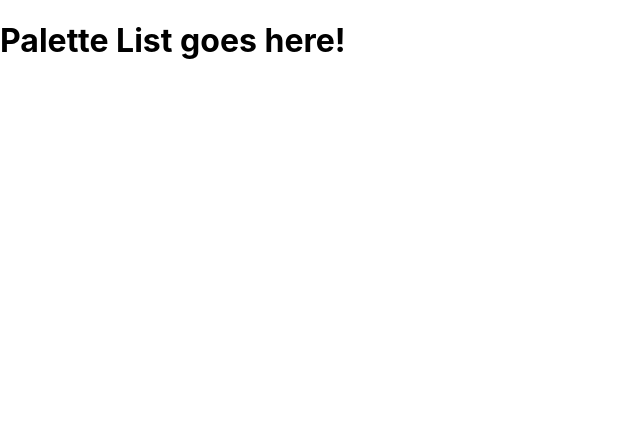
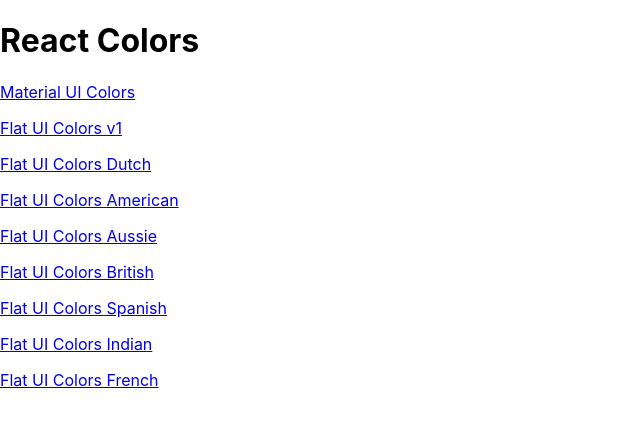
Before and after one commit to elizabethrsotomayor/colors-app, a React (Create React App) app: page / in a window 1280 px wide. Shown: the top 424 px of the page, without its empty margins (0-640 px from the left). Built offline with nearby package versions, Linux system fonts and the light colour scheme.

Commit message:
add PaletteList and links

```diff
--- a/src/App.js
+++ b/src/App.js
@@ -1,8 +1,8 @@
 import Palette from './Palette';
 import PaletteWrapper from './PaletteWrapper';
+import PaletteList from './PaletteList';
 import {Route, Routes, useParams} from 'react-router-dom';
 import seedColors from './seedColors';
-import { generatePalette } from './colorHelpers';
 import React, { Component } from 'react';
 
 class App extends Component {
@@ -13,7 +13,7 @@
   render() {
     return (
       <Routes>
-        <Route path="/" element={<h1>Palette List goes here!</h1>}/>
+        <Route path="/" element={<PaletteList palettes={seedColors}/>}/>
         <Route path="/palette/:id" element={<PaletteWrapper/>}/>
         <Route path="*" element={<h1>Not Found!</h1>}/>
       </Routes>
--- a/src/Navbar.js
+++ b/src/Navbar.js
@@ -1,5 +1,6 @@
 import React, { Component } from 'react';
 import Slider, { Range } from 'rc-slider';
+import { Link } from 'react-router-dom';
 import 'rc-slider/assets/index.css';
 import './Navbar.css';
 import Select from '@mui/material/Select';
@@ -36,7 +37,7 @@
     return (
       <header className="Navbar">
         <div className='Navbar-logo'>
-            <a href="#">reactcolorpicker</a>
+            <Link to="/">reactcolorpicker</Link>
         </div>
         <div className='Navbar-slider-container'>
           <span>Level: {level}</span>
--- /dev/null
+++ b/src/PaletteList.js
@@ -0,0 +1,19 @@
+import React, { Component } from 'react';
+import { Link } from 'react-router-dom';
+
+export default class PaletteList extends Component {
+  render() {
+    const {palettes} = this.props;
+    console.log(palettes);
+    return (
+      <div>
+        <h1>React Colors</h1>
+        {palettes.map(palette => (
+            <p>
+                <Link to={`palette/${palette.id}`}>{palette.paletteName}</Link>
+            </p>
+        ))}
+      </div>
+    )
+  }
+}
```
